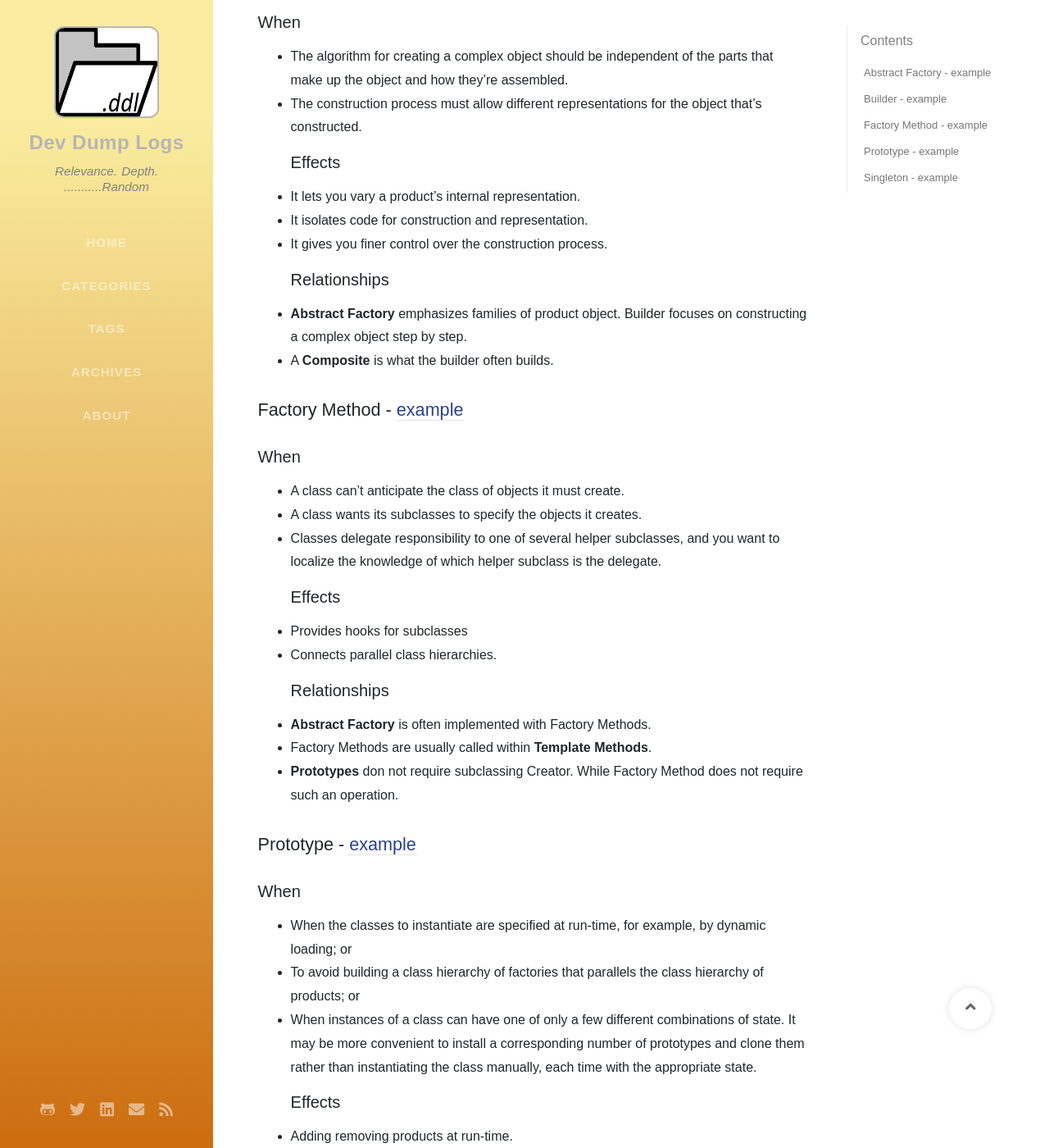
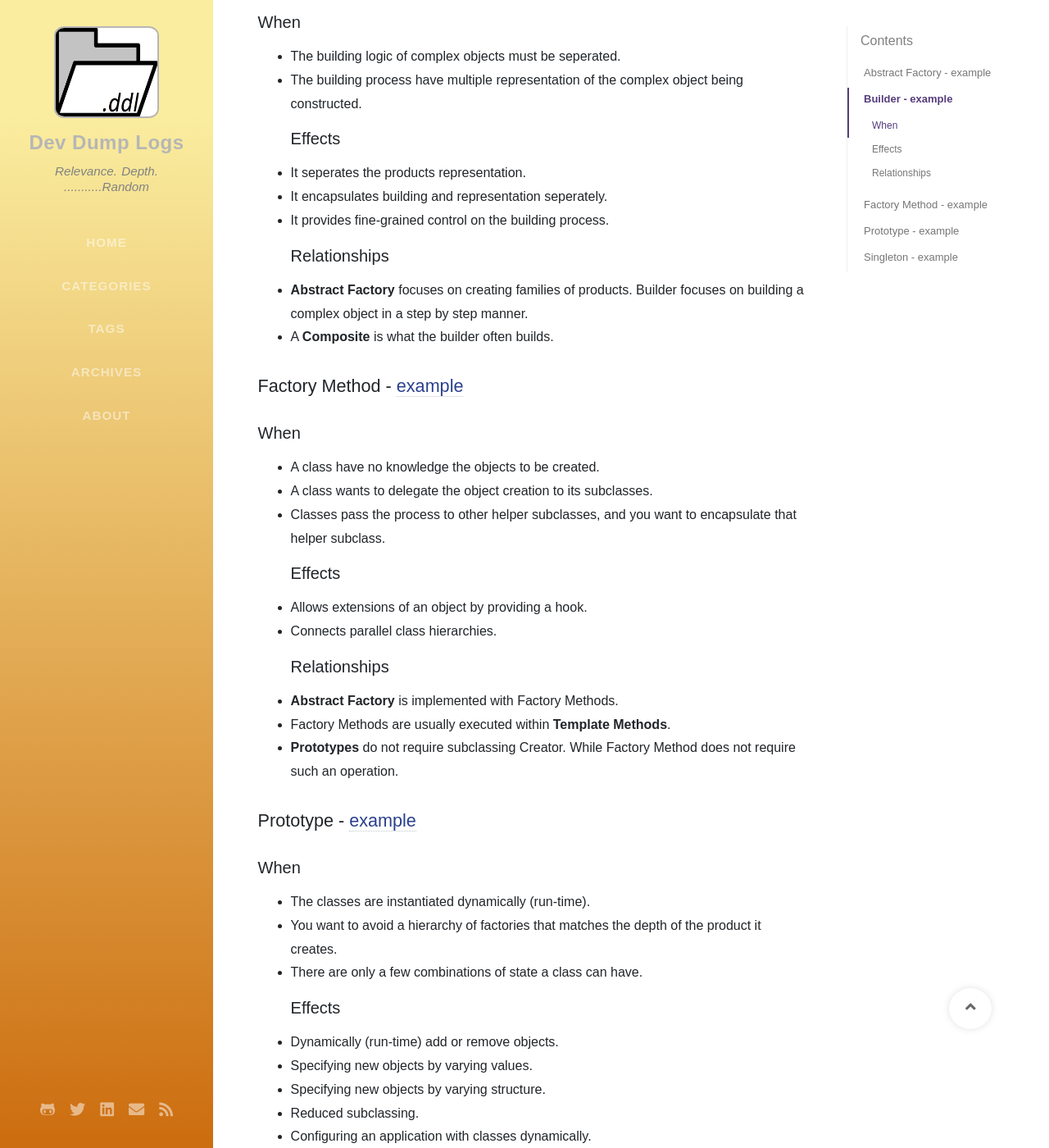
Before and after one commit to IanEscober/ianescober.github.io, a Jekyll site: the page built from _posts/2020-01-14-design-patterns-secrets-creational.md, in a window 1280 px wide and 1400 px high, scrolled down 1313 px. Shown: the whole window at 82% size. Built offline with Jekyll 4.4.1, drawn with Linux system fonts in a browser that asks for light colours; nearby versions of some CDN libraries; some web fonts are replaced; comment, search, counter and statistics services are not loaded; some of the changed text lies outside the part shown.

Commit message:
Updated 'Design Pattern Secrets - Creational'

```diff
--- a/_posts/2020-01-14-design-patterns-secrets-creational.md
+++ b/_posts/2020-01-14-design-patterns-secrets-creational.md
@@ -31,42 +31,42 @@
 
 ## Builder - [example](https://github.com/IanEscober/DesignPatterns/tree/master/src/Builder)
 ### When
-- The algorithm for creating a complex object should be independent of the parts that make up the object and how they're assembled.
-- The construction process must allow different representations for the object that's constructed.
+- The building logic of complex objects must be seperated.
+- The building process have multiple representation of the complex object being constructed.
 ### Effects
-- It lets you vary a product's internal representation.
-- It isolates code for construction and representation.
-- It gives you finer control over the construction process.
+- It seperates the products representation.
+- It encapsulates building and representation seperately.
+- It provides fine-grained control on the building process.
 ### Relationships
-- __Abstract Factory__ emphasizes families of product object. Builder focuses on constructing a complex object step by step.
+- __Abstract Factory__ focuses on creating families of products. Builder focuses on building a complex object in a step by step manner.
 - A __Composite__ is what the builder often builds.
 
 ## Factory Method - [example](https://github.com/IanEscober/DesignPatterns/tree/master/src/FactoryMethod)
 ### When
-- A class can't anticipate the class of objects it must create.
-- A class wants its subclasses to specify the objects it creates.
-- Classes delegate responsibility to one of several helper subclasses, and you want to localize the knowledge of which helper subclass is the delegate.
+- A class have no knowledge the objects to be created.
+- A class wants to delegate the object creation to its subclasses.
+- Classes pass the process to other helper subclasses, and you want to encapsulate that helper subclass.
 ### Effects
-- Provides hooks for subclasses
+- Allows extensions of an object by providing a hook.
 - Connects parallel class hierarchies.
 ### Relationships
-- __Abstract Factory__ is often implemented with Factory Methods.
-- Factory Methods are usually called within __Template Methods__.
-- __Prototypes__ don not require subclassing Creator. While Factory Method does not require such an operation.
+- __Abstract Factory__ is implemented with Factory Methods.
+- Factory Methods are usually executed within __Template Methods__.
+- __Prototypes__ do not require subclassing Creator. While Factory Method does not require such an operation.
 
 ## Prototype - [example](https://github.com/IanEscober/DesignPatterns/tree/master/src/Prototype)
 ### When
-- When the classes to instantiate are specified at run-time, for example, by dynamic loading; or
-- To avoid building a class hierarchy of factories that parallels the class hierarchy of products; or
-- When instances of a class can have one of only a few different combinations of state. It may be more convenient to install a corresponding number of prototypes and clone them rather than instantiating the class manually, each time with the appropriate state.
+- The classes are instantiated dynamically (run-time).
+- You want to avoid a hierarchy of factories that matches the depth of the product it creates.
+- There are only a few combinations of state a class can have.
 ### Effects
-- Adding removing products at run-time.
+- Dynamically (run-time) add or remove objects.
 - Specifying new objects by varying values.
 - Specifying new objects by varying structure.
 - Reduced subclassing.
 - Configuring an application with classes dynamically.
 ### Relationships
-- An __Abstract Factory__ might store a set of prototypes from which to clone and return to product objects.
+- An __Abstract Factory__ can store a set of prototypes from which to clone.
 - __Composite__ and __Decorator__ can benefit from Prototype as well.
 
 ## Singleton - [example](https://github.com/IanEscober/DesignPatterns/tree/master/src/Singleton)
```
